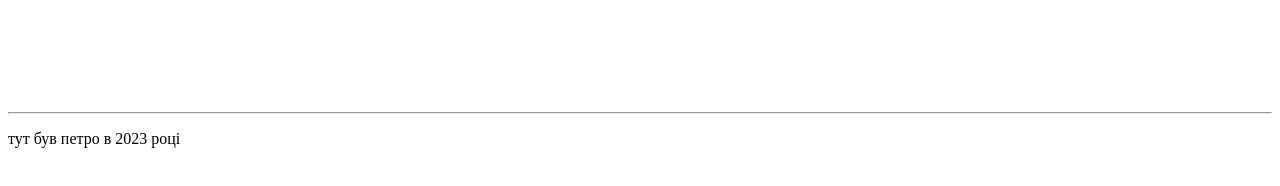
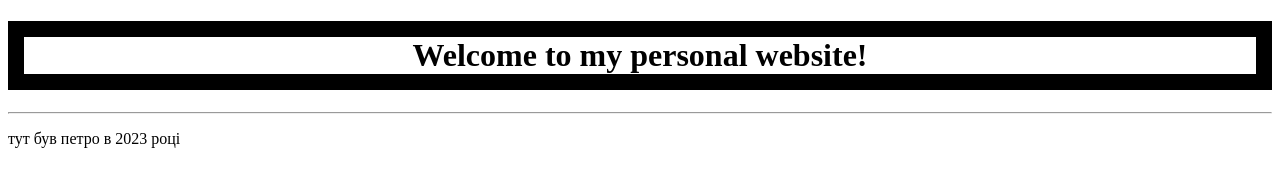
Before and after one commit to Nergon123/Nergon123.github.io, a plain HTML site: page index.html in a window 1280 px wide. Drawn offline with Linux system fonts and the light colour scheme.

Commit message:
Update index.html

```diff
--- a/index.html
+++ b/index.html
@@ -5,7 +5,7 @@
   </head>
   <body>
     <header>
-    <h1 style="text-align:center;border: 1rem solid;color:white;">Welcome to my personal website!</h1>
+    <h1 style="text-align:center;border: 1rem solid;color:black;">Welcome to my personal website!</h1>
       <hr></hr>
     </header>
     <footer>
```
